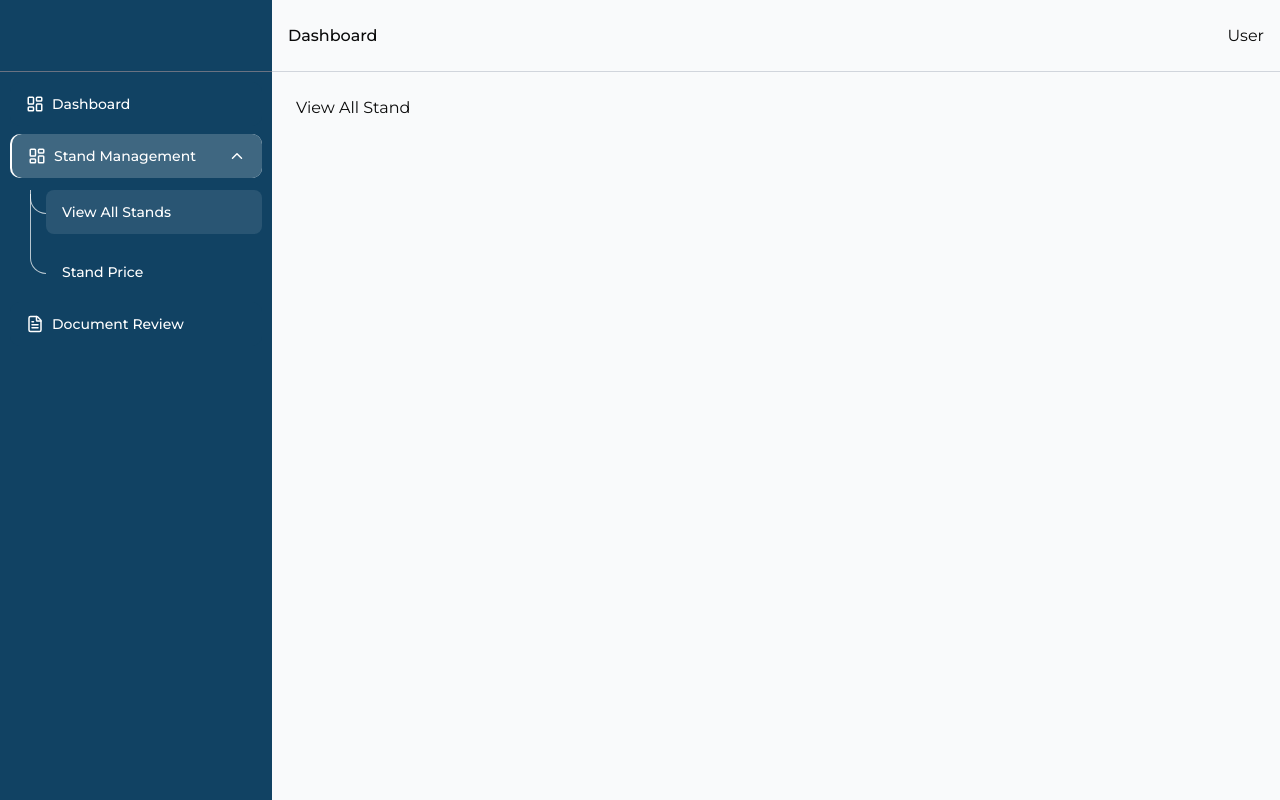
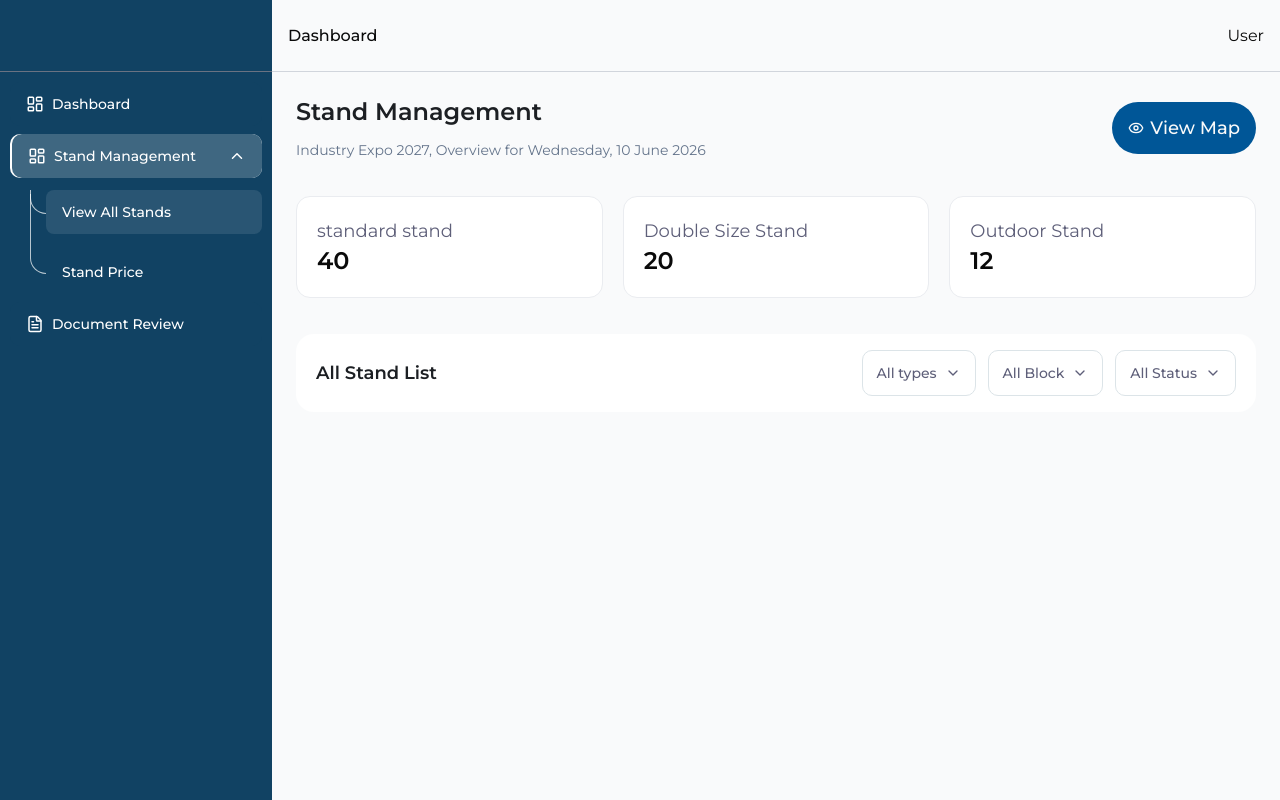
Before and after one commit to backbencherstudio/hanoijane01, a Next.js app: page /dashboard/stand-management/stands in a window 1280 px wide. Built offline with nearby package versions, Linux system fonts and the light colour scheme.

Commit message:
stand management page filter added

```diff
--- /dev/null
+++ b/app/dashboard/stand-management/stands/_components/StandFilters.tsx
@@ -0,0 +1,97 @@
+"use client";
+
+import {
+  DropdownMenu,
+  DropdownMenuContent,
+  DropdownMenuItem,
+  DropdownMenuTrigger,
+} from "@/components/ui/dropdown-menu";
+import { ChevronDown } from "lucide-react";
+
+interface StandFiltersProps {
+  type: string;
+  block: string;
+  status: string;
+  onTypeChange: (value: string) => void;
+  onBlockChange: (value: string) => void;
+  onStatusChange: (value: string) => void;
+}
+
+const typeOptions = ["All types", "Standard", "Double", "Outdoor"];
+const blockOptions = ["All Block", "A", "B", "C", "D", "E"];
+const statusOptions = ["All Status", "Available", "Reserved", "Booked"];
+
+const StandFilters = ({
+  type,
+  block,
+  status,
+  onTypeChange,
+  onBlockChange,
+  onStatusChange,
+}: StandFiltersProps) => {
+  return (
+    <div className="flex flex-wrap justify-center items-center gap-3">
+      {/* Type Filter */}
+      <DropdownMenu>
+        <DropdownMenuTrigger asChild>
+          <button className="flex items-center gap-2 px-3.5 py-3 rounded-lg text-sm text-[#5E5F79] font-medium cursor-pointer border border-[#DCE4E8] bg-white">
+            {type} <ChevronDown size={16} />
+          </button>
+        </DropdownMenuTrigger>
+        <DropdownMenuContent align="start">
+          {typeOptions.map((option) => (
+            <DropdownMenuItem
+              key={option}
+              onClick={() => onTypeChange(option)}
+              className="cursor-pointer px-3.5 py-3"
+            >
+              {option}
+            </DropdownMenuItem>
+          ))}
+        </DropdownMenuContent>
+      </DropdownMenu>
+
+      {/* Block Filter */}
+      <DropdownMenu>
+        <DropdownMenuTrigger asChild>
+          <button className="flex items-center gap-2 px-3.5 py-3 rounded-lg text-sm text-[#5E5F79] font-medium cursor-pointer border border-[#DCE4E8] bg-white">
+            {block} <ChevronDown size={16} />
+          </button>
+        </DropdownMenuTrigger>
+        <DropdownMenuContent align="start">
+          {blockOptions.map((option) => (
+            <DropdownMenuItem
+              key={option}
+              onClick={() => onBlockChange(option)}
+              className="cursor-pointer px-3.5 py-3"
+            >
+              {option}
+            </DropdownMenuItem>
+          ))}
+        </DropdownMenuContent>
+      </DropdownMenu>
+
+      {/* Status Filter */}
+      <DropdownMenu>
+        <DropdownMenuTrigger asChild>
+          <button className="flex items-center gap-2 px-3.5 py-3 rounded-lg text-sm text-[#5E5F79] font-medium cursor-pointer border border-[#DCE4E8] bg-white">
+            {status} <ChevronDown size={16} />
+          </button>
+        </DropdownMenuTrigger>
+        <DropdownMenuContent align="start">
+          {statusOptions.map((option) => (
+            <DropdownMenuItem
+              key={option}
+              onClick={() => onStatusChange(option)}
+              className="cursor-pointer px-3.5 py-3"
+            >
+              {option}
+            </DropdownMenuItem>
+          ))}
+        </DropdownMenuContent>
+      </DropdownMenu>
+    </div>
+  );
+};
+
+export default StandFilters;
--- a/app/dashboard/stand-management/stands/page.tsx
+++ b/app/dashboard/stand-management/stands/page.tsx
@@ -1,7 +1,87 @@
-import React from "react";
+"use client";
+import StateCard2 from "@/components/dashboard/StateCard2";
+import { Button } from "@/components/ui/button";
+import { Eye } from "lucide-react";
+import React, { useState } from "react";
+import StandFilters from "./_components/StandFilters";
+
+const stateData = [
+  { title: "standard stand", value: 40 },
+  { title: "Double Size Stand", value: 20 },
+  { title: "Outdoor Stand", value: 12 },
+];
 
 const AllStandPage = () => {
-  return <div>View All Stand</div>;
+  // Filter states
+  const [typeFilter, setTypeFilter] = useState("All types");
+  const [blockFilter, setBlockFilter] = useState("All Block");
+  const [statusFilter, setStatusFilter] = useState("All Status");
+
+  const params = {
+    type: typeFilter === "All types" ? undefined : typeFilter,
+    block: blockFilter === "All Block" ? undefined : blockFilter,
+    status: statusFilter === "All Status" ? undefined : statusFilter,
+  };
+
+  // ✅ RTK Query auto-fetches when `params` changes
+  // const { data: stands, isLoading, isError } = useGetStandsQuery(params);
+
+  // Log filter values whenever any changes
+  React.useEffect(() => {
+    console.log("Filters:", {
+      type: typeFilter,
+      block: blockFilter,
+      status: statusFilter,
+    });
+  }, [typeFilter, blockFilter, statusFilter]);
+
+  return (
+    <div>
+      {/* heading */}
+      <div className="w-full flex flex-col gap-4 sm:flex-row justify-between items-center">
+        <div className="w-full">
+          <h2 className="text-text-primary text-xl md:text-2xl font-semibold">
+            Stand Management
+          </h2>
+          <p className="text-sm text-[#64748B] mt-3">
+            Industry Expo 2027, Overview for Wednesday, 10 June 2026
+          </p>
+        </div>
+        <Button>
+          <Eye />
+          View Map
+        </Button>
+      </div>
+
+      {/* state card */}
+      <div className="my-9 grid grid-cols-1 md:grid-cols-3 gap-5">
+        {stateData.map((state) => (
+          <StateCard2
+            title={state.title}
+            value={state.value}
+            key={state.title}
+          />
+        ))}
+      </div>
+
+      {/* content or data table */}
+      <div className="bg-white rounded-2xl px-5 py-4">
+        <div className="flex flex-col lg:flex-row justify-center lg:justify-between items-center gap-4">
+          <p className="text-text-primary text-lg font-semibold">
+            All Stand List
+          </p>
+          <StandFilters
+            type={typeFilter}
+            block={blockFilter}
+            status={statusFilter}
+            onTypeChange={setTypeFilter}
+            onBlockChange={setBlockFilter}
+            onStatusChange={setStatusFilter}
+          />
+        </div>
+      </div>
+    </div>
+  );
 };
 
 export default AllStandPage;
--- /dev/null
+++ b/components/dashboard/StateCard2.tsx
@@ -0,0 +1,17 @@
+import React from "react";
+
+type StateCard2Props = {
+  title: string;
+  value: string | number;
+};
+
+const StateCard2 = ({ title, value }: StateCard2Props) => {
+  return (
+    <div className="p-5 rounded-xl bg-white border border-[#EAECF0]">
+      <p className="md:text-lg text-[#5E5F79]">{title}</p>
+      <p className="text-xl md:text-2xl font-semibold">{value}</p>
+    </div>
+  );
+};
+
+export default StateCard2;
```
Also changed, not shown: components/ui/dropdown-menu.tsx (+45 -42 lines).
